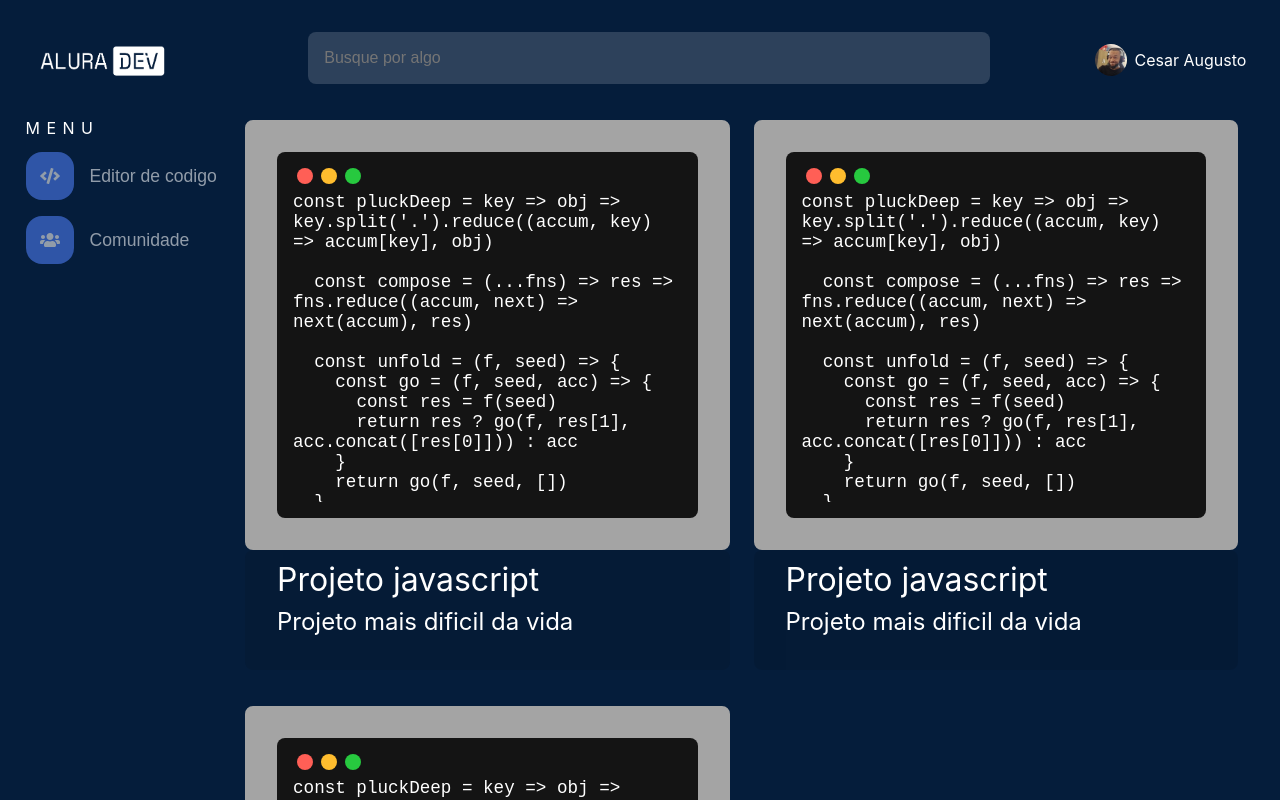
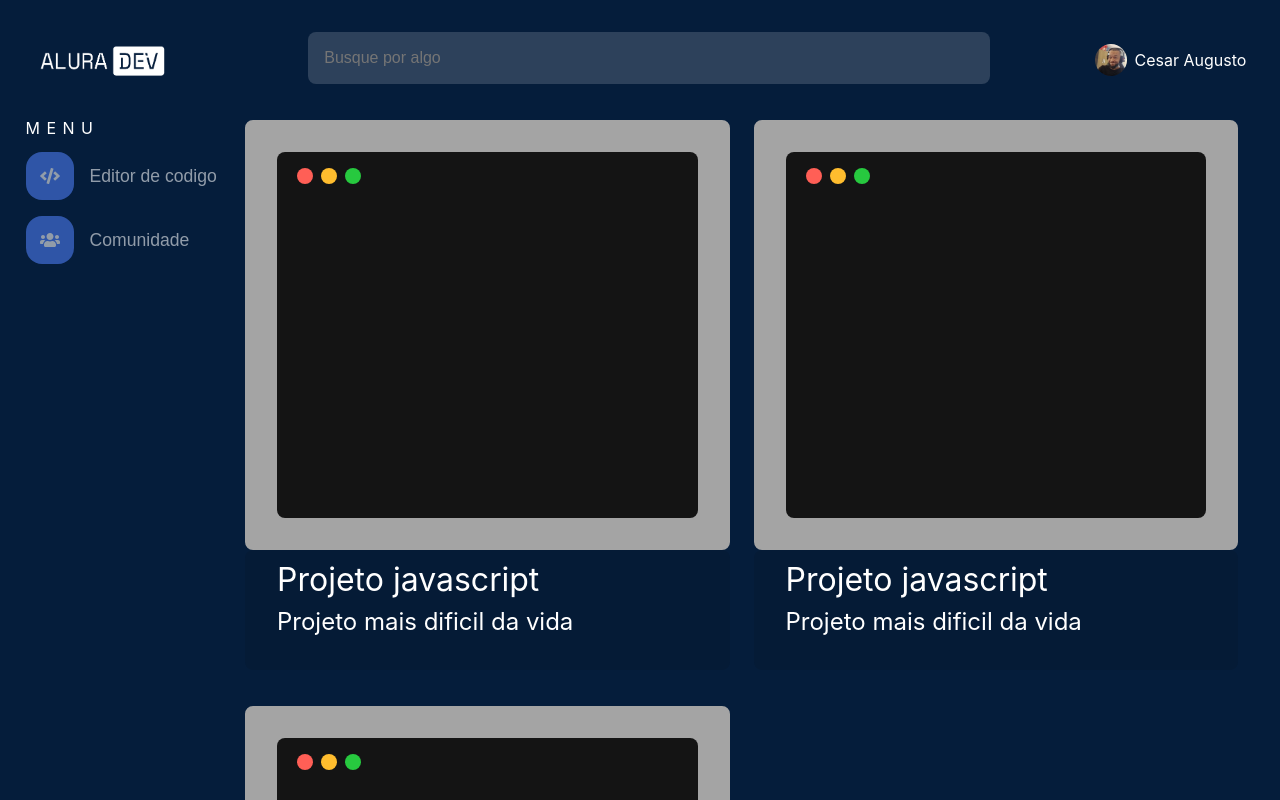
Before and after one commit to Iam-cesar/aluraChallenge2021-1, a React (Create React App) app: page /projetos in a window 1280 px wide. Shown: the top 800 px of the page. Built offline with nearby package versions, Linux system fonts and the light colour scheme.

Commit message:
add opção de highlight

```diff
--- a/package.json
+++ b/package.json
@@ -6,6 +6,7 @@
     "@testing-library/jest-dom": "^5.11.4",
     "@testing-library/react": "^11.1.0",
     "@testing-library/user-event": "^12.1.10",
+    "highlight.js": "^10.7.2",
     "react": "^17.0.2",
     "react-dom": "^17.0.2",
     "react-router-dom": "^5.2.0",
--- a/public/index.html
+++ b/public/index.html
@@ -1,29 +1,18 @@
 <!DOCTYPE html>
-<html lang="en">
+<html lang="pt-BR">
+
 <head>
   <meta charset="utf-8" />
   <link rel="icon" href="%PUBLIC_URL%/favicon.ico" />
   <meta name="viewport" content="width=device-width, initial-scale=1" />
   <meta name="theme-color" content="#000000" />
-    <meta
-      name="description"
-      content="Web site created using create-react-app"
-    />
-    <script defer src="https://cdn.jsdelivr.net/npm/@jaames/iro@5"></script>
+  <meta name="description" content="Web site created using create-react-app" />
   <title>React App</title>
 </head>
+
 <body>
   <noscript>You need to enable JavaScript to run this app.</noscript>
   <div id="root"></div>
-    <!--
-      This HTML file is a template.
-      If you open it directly in the browser, you will see an empty page.
+</body>
 
-      You can add webfonts, meta tags, or analytics to this file.
-      The build step will place the bundled scripts into the <body> tag.
-
-      To begin the development, run `npm start` or `yarn start`.
-      To create a production bundle, use `npm run build` or `yarn build`.
-    -->
-  </body>
 </html>
--- a/src/App.jsx
+++ b/src/App.jsx
@@ -1,15 +1,17 @@
 import { useState } from 'react';
 import './App.css';
-
+// highlight
+import hljs from 'highlight.js/lib/core'
+// import da linguagem
+import javascript from 'highlight.js/lib/languages/javascript';
+// import do css
+import 'highlight.js/styles/darcula.css';
 // image imports
 import PerfilImg from './assets/img/perfil.jpg';
-
 // projetos
 import projetos from './projetos';
-
 // router
 import { BrowserRouter as Router, Switch, Route } from 'react-router-dom';
-
 // Component imports
 import Logo from './components/logo';
 import Main from './components/main';
@@ -21,22 +23,45 @@
 import MenuMobile from './components/menu-mobile';
 import MenuPrincipal from './components/menu-principal';
 import SearchBarMobile from './components/searchbar-mobile';
-
 // pages
 import Editor from './pages/editor';
 import Projetos from './pages/projetos';
+// registrando as linguagens
+hljs.registerLanguage('javascript', javascript);
 
 function App() {
+
+  // variaveis
   const [nomeUsuario] = useState('Cesar Augusto');
   const [menu, setMenu] = useState(false);
   const [search, setSearch] = useState(false);
   const [borderColor, setBorderColor] = useState('#6BD1FF')
 
+  // funções
+
+  const handleHighlight = () => {
+    const areaCodigo = document.querySelector('.text-editor__text-codigo-wrapper');
+    const linguagem = document.querySelector('.menu-personalizacao__options');
+    const codigo = areaCodigo.querySelector('code');
+    areaCodigo.innerHTML = `<code class="text-editor ${linguagem.value}" contentEditable='true' aria-label='editor'></code>`;
+
+    const attClassCodigo = codigo.getAttribute('class')
+
+    console.log(attClassCodigo);
+
+    areaCodigo.firstChild.innerText = codigo.innerText;
+
+    hljs.configure({
+      languages: ['javascript', 'python', 'php', 'c'],
+      useBR: true,
+    })
+    hljs.highlightAll()
+  }
+
   const handleColor = () => {
     const colorPicker = document.querySelector('.menu-personalizacao__color-picker');
 
     colorPicker.addEventListener('input', () => {
-      console.log(colorPicker.value);
       setBorderColor(colorPicker.value);
     })
   }
@@ -97,7 +122,7 @@
             </MenuPrincipal>
           </div>
           <Switch>
-            <Route path="/" exact children={<Editor borderColor={borderColor} color={() => handleColor()} />} />
+            <Route path="/" exact children={<Editor fnHighlight={() => handleHighlight()} borderColor={borderColor} color={() => handleColor()} />} />
             <Route path="/projetos" children={<Projetos projetos={projetos} />} />
           </Switch>
         </Main>
--- a/src/components/botao-highlight/index.jsx
+++ b/src/components/botao-highlight/index.jsx
@@ -2,11 +2,12 @@
 import './style.css';
 import Button from '../botao';
 
-const BotaoHighlight = () => {
+const BotaoHighlight = ({fnHighlight}) => {
   const [highlight] = ['Visualizar com highlight'];
+
   return (
-    <Button className='highlight__botao-container'>
-      <div className="menu__botao-texto">{highlight}</div>
+    <Button type='button' className='highlight__botao-container'>
+      <div className="menu__botao-texto-highlight" onClick={() => fnHighlight()}>{highlight}</div>
     </Button>
   );
 };
--- a/src/components/botao-highlight/style.css
+++ b/src/components/botao-highlight/style.css
@@ -18,6 +18,18 @@
   transition: ease-in-out 200ms;
 }
 
+.menu__botao-texto-highlight{
+  width: 100%;
+  height: 100%;
+  display: flex;
+  justify-content: center;
+  align-items: center;
+
+  color: var(--text-color-white);
+  font-size: 1.1rem;
+  opacity: 100%;
+}
+
 @media screen and (max-width: 1128px) {
   .highlight__botao-container{
     margin: 1.5rem 0;
--- a/src/components/botao/index.jsx
+++ b/src/components/botao/index.jsx
@@ -1,9 +1,9 @@
 import React from 'react';
 import './style.css';
 
-const Button = ({children, className}) => {
+const Button = ({children, className, type}) => {
   return (
-    <button className={className}>
+    <button type={type} className={className}>
       {children}
     </button>
   );
--- a/src/components/menu-personalizacao/index.jsx
+++ b/src/components/menu-personalizacao/index.jsx
@@ -6,7 +6,7 @@
 
 const MenuPersonalizacao = ({color}) => {
 
-  const options = ['javascript', 'python', 'C', 'c++'];
+  const options = ['javascript', 'python', 'C', 'php'];
 
   const [salvar] = ['Salvar projeto'];
 
--- a/src/components/text-editor/index.jsx
+++ b/src/components/text-editor/index.jsx
@@ -1,19 +1,19 @@
 import React from 'react';
 import './style.css';
 
-const textEditor = ({textValue, bgColor}) => {
+const textEditor = ({ bgColor }) => {
 
   return (
-    <div style={{backgroundColor: `${bgColor}`, border: `2rem solid ${bgColor}`}} className="text-editor__container">
+    <div style={{ backgroundColor: `${bgColor}`, border: `2rem solid ${bgColor}` }} className="text-editor__container">
       <div className="text-editor__background">
         <div className="text-editor__dots">
           <span className="text-editor__dots-item"></span>
           <span className="text-editor__dots-item"></span>
           <span className="text-editor__dots-item"></span>
         </div>
-        <div className="text-editor__text-input">
-          <textarea className="text-editor" defaultValue={textValue} />
-        </div>
+        <pre className="text-editor__text-codigo-wrapper">
+          <code className="text-editor" contentEditable='true' aria-label='editor'></code>
+        </pre>
       </div>
     </div>
   );
--- a/src/components/text-editor/style.css
+++ b/src/components/text-editor/style.css
@@ -43,30 +43,52 @@
   background-color: var(--dot-color-green);
 }
 
-.text-editor__text-input,
-.text-editor{
-  width: 100%;
-  height: 100%;
+.text-editor__text-codigo-wrapper{
+  height: 86%;
+  width: 97%;
 }
 
 .text-editor{
-  border: none;
-  outline: none;
+  display: block;
+  padding: 10px;
+  /* border-radius: 7px; */
+  height: 100%;
   background-color: var(--bg-editor);
   color: var(--text-color-white);
+  white-space: pre-wrap;
   font-size: 1.1rem;
-  resize: none;
-  padding: 0px;
 }
 
-.text-editor::-webkit-scrollbar {
+code{
+  width: 100%;
+  white-space: pre-wrap;
+}
+
+.hljs{
+  font-size: 1.1rem;
+}
+
+.text-editor:focus{
+  outline: none;
+}
+
+@media screen and (max-width: 1024px) {
+  .text-editor{
+    width: 101%;
+  }
+}
+
+@media screen and (max-width: 650px) {
+  .text-editor{
+    width: 97%;
+  }
+}
+
+/* .text-editor::-webkit-scrollbar {
   width: 10px;
 }
 
 .text-editor::-webkit-scrollbar-track {
   box-shadow: inset 0 0 6px transparent;
 }
-
-.text-editor:focus{
-  outline: none;
-}
+ */
--- a/src/pages/editor/index.jsx
+++ b/src/pages/editor/index.jsx
@@ -6,12 +6,12 @@
 import MenuPersonalizacao from '../../components/menu-personalizacao';
 import BotaoHighlight from '../../components/botao-highlight'
 
-const Editor = ({color, borderColor}) => {
+const Editor = ({color, borderColor, fnHighlight}) => {
   return (
     <>
       <div className='main__wrapper'>
         <TextEditor bgColor={borderColor} />
-        <BotaoHighlight />
+        <BotaoHighlight fnHighlight={fnHighlight} />
       </div>
       <div className='side__wrapper'>
         <MenuProjeto />
```
Also changed, not shown: 1 other file (tests, documents, lock files or other folders). Lines whose indentation alone changed are shown as unchanged.
